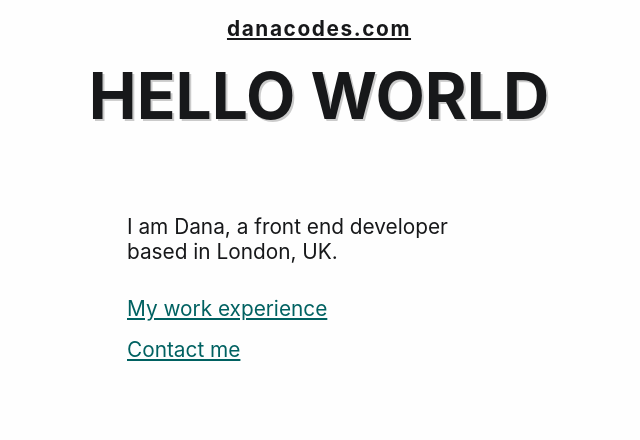
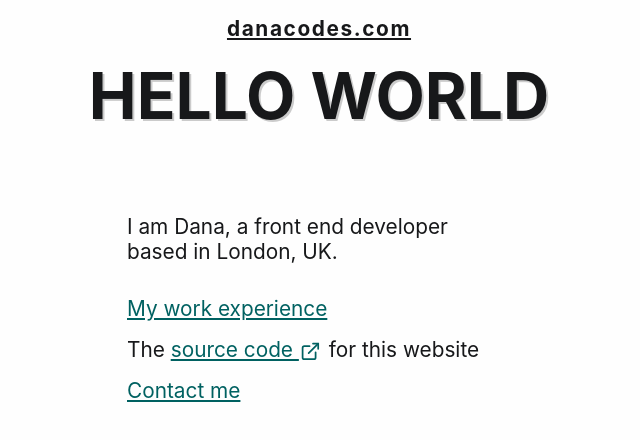
Before and after one commit to danacotoran/danacodes, a Next.js app: page / in a window 1280 px wide. Shown: the top 440 px of the page, without its empty margins (321-961 px from the left). Built offline with nearby package versions, Linux system fonts and the light colour scheme; a web font is replaced by a local one.

Commit message:
Revert "Remove github link from homepage"
This reverts commit 5d2b73dae025d5226b40047b417ed76bb6f8df4c.

Add github link back to homepage.

```diff
--- a/pages/index.js
+++ b/pages/index.js
@@ -21,6 +21,9 @@ export default () => (
             </Link>
           </StyledLI>
           <StyledLI>
+            The <StyledLink href="https://github.com/danacotoran/danacodes" target="_blank">source code <ExternalLinkIcon /></StyledLink> for this website
+          </StyledLI>
+          <StyledLI>
             <Link href="/contact" passHref>
               <StyledLink>Contact me</StyledLink>
             </Link>
```
